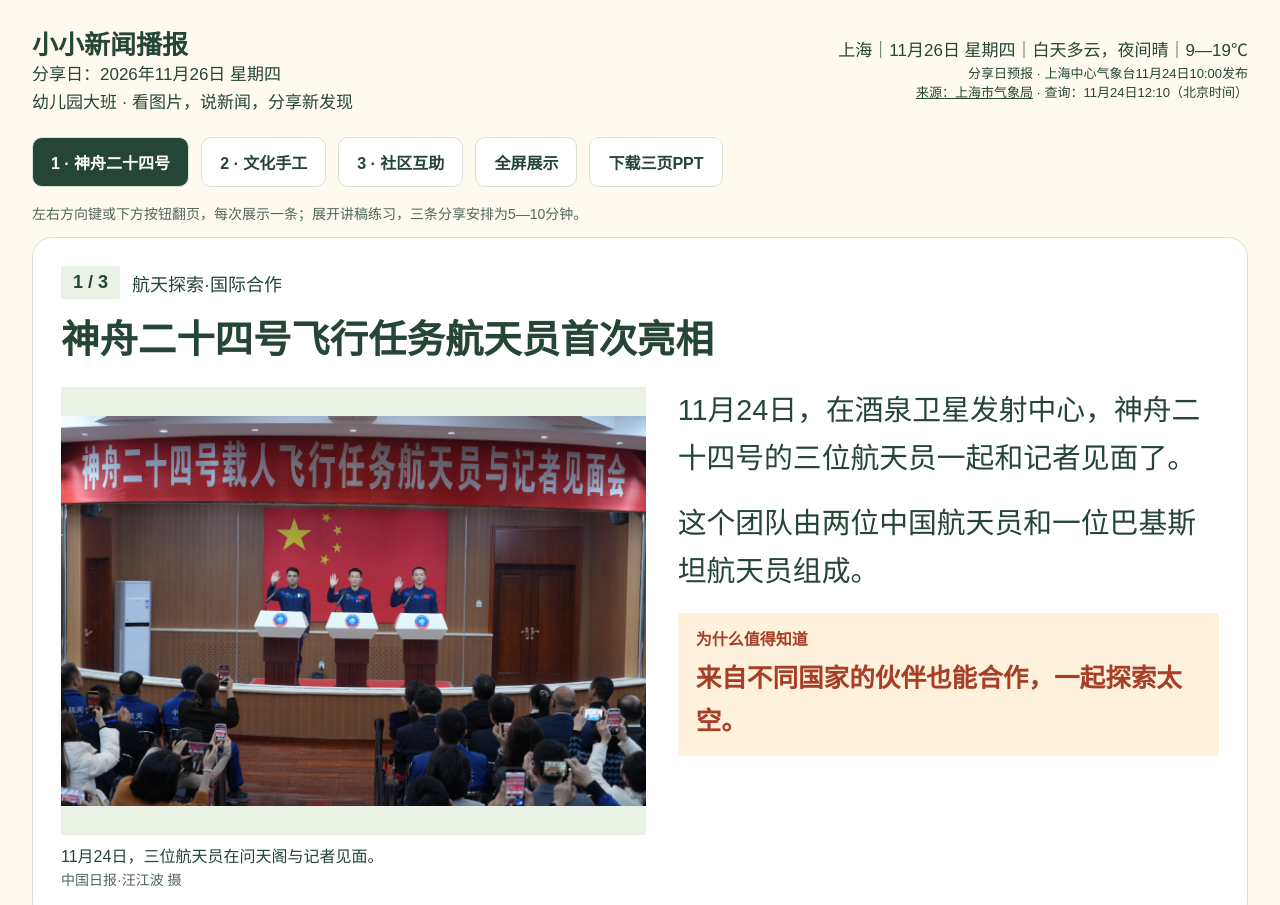
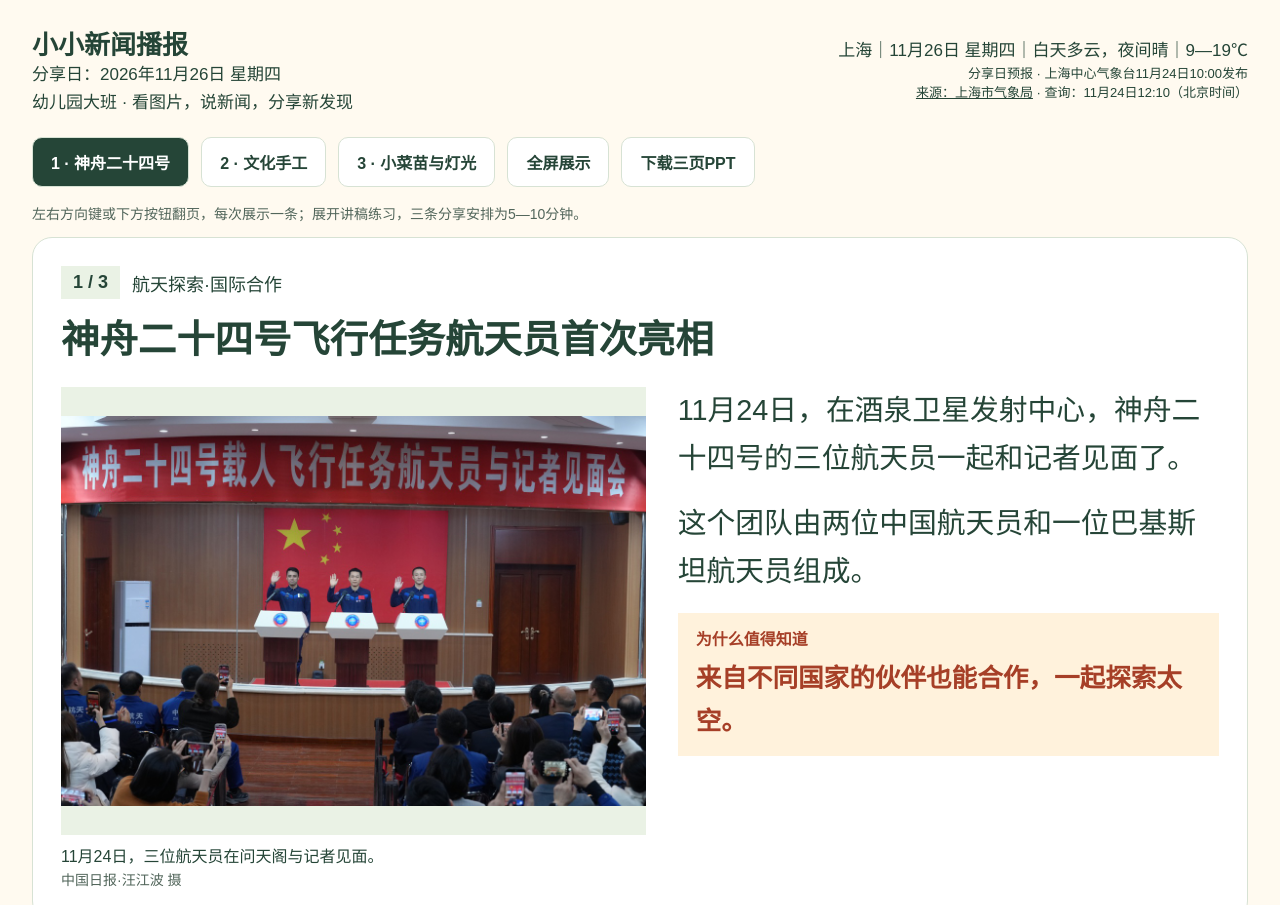
Before and after one commit to solomonhe-hgx/daily-news, a plain HTML site: page daily-news/2026-11-26/index.html in a window 1280 px wide. Shown: the top 905 px of the page. Drawn offline with Linux system fonts and the light colour scheme.

Commit message:
将11月26日第三则更新为植物灯光科普新闻

```diff
--- a/daily-news/2026-11-26/index.html
+++ b/daily-news/2026-11-26/index.html
@@ -31,7 +31,7 @@
   <nav class="toolbar" aria-label="选择新闻">
     <button type="button" data-select="0" aria-pressed="true">1 · 神舟二十四号</button>
     <button type="button" data-select="1" aria-pressed="false">2 · 文化手工</button>
-    <button type="button" data-select="2" aria-pressed="false">3 · 社区互助</button>
+    <button type="button" data-select="2" aria-pressed="false">3 · 小菜苗与灯光</button>
     <button type="button" id="fullscreen">全屏展示</button>
     <a href="今日新闻-2026-11-26.pptx">下载三页PPT</a>
   </nav>
@@ -44,7 +44,7 @@
     <p>练习安排：开场与结尾合计约1分钟；每条看图、讲述与互动约2分钟。互动问题没有唯一答案，不强迫发言。讲稿中的生活比喻是辅助科普，不当作新闻事实。</p>
     <p class="sources-note">天气是查询时的预报，分享前请再次查看。图片为新闻原报道现场或成果图，保留来源、摄影署名与原图水印；版权归原机构及作者。</p>
   </details>
-  <footer>新闻核验：2026年11月24日19:47（北京时间）。航天报道发布于11月24日，其余两条报道发布于11月23日；均为7天内新闻，手工比赛官网未显示具体时刻。<a href="sources.json">完整来源与统一文案</a> · <a href="../2026-11-24/">周二一期</a></footer>
+  <footer>新闻核验：2026年11月24日21:03（北京时间）。航天报道发布于11月24日，手工比赛报道发布于11月23日，植物灯光现场报道发布于11月21日；均为7天内新闻，手工比赛官网未显示具体时刻。<a href="sources.json">完整来源与统一文案</a> · <a href="../2026-11-24/">周二一期</a></footer>
 </main>
 <script>
 'use strict';
@@ -75,7 +75,7 @@ fetch('sources.json').then(response=>{if(!response.ok)throw new Error('来源文
     const copy=make('div','copy');news.body.forEach(sentence=>copy.append(make('p','sentence',sentence)));
     const purpose=make('p','purpose');purpose.append(make('span','purpose-label',news.purpose_label),make('span','purpose-text',news.purpose));copy.append(purpose);grid.append(figure,copy);article.append(grid);section.append(article);
     const practice=make('details','practice');practice.append(make('summary','','练习讲稿 · 停顿提示 · 简单提问（默认折叠）'));
-    const intro=make('p','',`完整讲述：${news.title}。${news.body.join('')}${news.purpose}`);practice.append(intro);
+    const intro=make('p','',`完整讲述：${news.title}${/[。！？]$/.test(news.title)?'':'。'}${news.body.join('')}${news.purpose}`);practice.append(intro);
     const list=make('ol');news.practice.forEach(line=>list.append(make('li','',line)));practice.append(list);section.append(practice);
     const source=make('details','sources');source.append(make('summary','','新闻、图片与核验信息（给老师和家长）'));
     const facts=make('p','source-row',`发生日期：${news.event_date}；报道：${news.reported_at}；地点：${news.location}；机构：${news.organization}。`);source.append(facts);
--- a/daily-news/2026-11-26/sources.json
+++ b/daily-news/2026-11-26/sources.json
@@ -5,7 +5,7 @@
   "audience": "幼儿园大班，5—6岁",
   "duration_minutes": "5—10",
   "checked_on": "2026-11-24",
-  "checked_at": "2026-11-24T19:47:33+08:00",
+  "checked_at": "2026-11-24T21:03:45+08:00",
   "execution_time_beijing": "2026-11-24T12:01:26+08:00",
   "share_date_rule": "本次周二执行，制作两天后的同周周四一期；实际触发早于18:00，不修改既定日程。",
   "weather": {
@@ -118,40 +118,44 @@
     },
     {
       "id": "news-3",
-      "topic": "温暖故事·合作互助",
-      "title": "社区志愿者把温暖送到爷爷奶奶身边",
+      "topic": "生活科普·植物与光",
+      "title": "小菜苗为什么能在灯光下长大？",
       "body": [
-        "11月23日，在江苏连云港，社区志愿者为爷爷奶奶免费理发，还提供健康检查和运动指导。",
-        "这些帮助送到了家门口，让爷爷奶奶在熟悉的社区里就能得到照顾。"
+        "11月21日，在安徽合肥的实验室里，小菜苗在专门的灯光下生长。",
+        "科研人员能调节灯光的颜色、亮度和照明时间，为不同植物准备合适的“光配方”。"
       ],
-      "purpose_label": "想一想",
-      "purpose": "和家人在一起时，你能做什么小事，让爷爷奶奶感到温暖？",
-      "question": "照片里的志愿者正在帮助爷爷做什么？",
+      "purpose_label": "十万个为什么",
+      "purpose": "没有阳光照进来，灯光为什么也能帮小菜苗长大？",
+      "question": "照片里的灯光是什么颜色？",
       "practice": [
-        "请看照片，找一找理发的志愿者和坐着的爷爷。［停顿5秒］问：照片里的志愿者正在帮助爷爷做什么？",
+        "先看照片，找一找绿叶子，再看看种植箱里的灯光。问：照片里的灯光是什么颜色？［停顿5秒，请两位小朋友说一说］",
         "读完整标题和两句新闻。［每句后停顿3秒］",
-        "辅助解释，不是新增事实：志愿者就是愿意用自己的时间和本领帮助别人的人。照片里的人在理发，健康检查和运动指导由原报道的其他现场照片核实。",
-        "问：和家人在一起时，你能做什么小事，让爷爷奶奶感到温暖？［先想10秒，再请两位小朋友回答］",
-        "可以在家长陪伴下问好、聊聊天、递轻轻的小东西。理发、用药和健康检查要交给大人或专业人员，小朋友不模仿操作。［停顿］谢谢大家！"
+        "问：没有阳光照进来，灯光为什么也能帮小菜苗长大？［先想10秒，听听大家的猜想，不急着纠正］",
+        "辅助科普，不是本次报道的新发现：叶子会利用合适的光、水和空气制造养分，这叫光合作用。合适的人工光也能提供光能，不一定非要太阳直接照着。",
+        "补充说明：植物还需要水、养分和合适的温度；不同植物需要的光不同。实验灯光经过科研人员调节，不是随便开一盏台灯就能让所有植物长得好。",
+        "小观察：可以和家长一起看看窗边植物的叶子和光线，不触碰电线，不直视实验灯。今天的照片展示的是专业实验室，不要求在家安装种植灯。",
+        "给讲述者的事实边界：报道记录记者11月21日看到的系统和植物，不代表系统那天才被发明；“光配方”只是帮助理解的说法。［停顿］谢谢大家！"
       ],
-      "date": "2026-11-23",
-      "event_date": "2026-11-23",
-      "reported_at": "2026-11-23T22:38:00+08:00",
-      "location": "江苏省连云港市连云区墟沟街道南巷社区",
-      "organization": "南巷社区志愿者及老年居民",
-      "people": "原报道未列出志愿者及居民姓名；摄影王春",
-      "publisher": "新华社官方账号（搜狐平台）",
-      "original_title": "江苏连云港：社区暖心服务惠及银发居民",
-      "url": "https://www.sohu.com/a/1105404380_267106/",
-      "corroborating_url": "https://www.xhby.net/content/s6b03bf2ce4b03222a071109b.html",
-      "verification": "新华社官方账号原发三张图片的图注均明确11月23日、南巷社区，分别为义诊、瑜伽指导、义务理发；署名新华社发（王春摄）。账号发布地北京市不作为事件地点。交汇点同日现场报道交叉确认助老服务。",
-      "image": "lianyungang-volunteers.jpeg",
-      "image_url": "https://q5.itc.cn/q_70/images03/20261123/ec89f5f0839f44f097297d5d1c687948.jpeg",
-      "caption": "11月23日，南巷社区志愿者为老年人义务理发。",
-      "original_caption": "11月23日，在江苏省连云港市连云区墟沟街道南巷社区，志愿者为老年人义务理发。新华社发（王春摄）",
-      "photo_date": "2026-11-23",
-      "credit": "新华社发·王春 摄",
-      "image_verified": "直接对应原发第三张理发现场照片；志愿者为披蓝色围布的老人理发，旁边居民观看。不是泛用助老图片。",
+      "date": "2026-11-21",
+      "event_date": "2026-11-21",
+      "event_date_note": "采用图注明确的记者现场观察及拍摄日期；系统首次研发日期原文未说明。",
+      "reported_at": "2026-11-21T19:50:43+08:00",
+      "location": "安徽省合肥市，中国科学技术大学先进技术研究院农业光学实验室",
+      "organization": "中国科学技术大学先进技术研究院农业光学研究团队",
+      "people": "研究员张放心；记者、摄影张俊",
+      "publisher": "中国新闻网",
+      "original_title": "中国科研团队给植物定制专属“光配方”",
+      "url": "https://www.chinanews.com.cn/gn/2026/11-21/10735847.shtml",
+      "corroborating_url": "http://news.ustc.edu.cn/info/1056/96996.htm",
+      "corroborating_note": "中国科大新闻网11月23日转载同一篇现场报道，属于校方同源确认，不是第二项独立实验。",
+      "verification": "中新网11月21日现场报道及图注确认合肥、农业光学实验室和种植箱；正文明确植物在人工光下生长，系统可分别调节光强、光谱、光周期。用儿童能理解的颜色、亮度、照明时间解释，不采用番茄红蓝比例、口感改善或不到10%太阳光等概括，不称首次发明或重大突破。辅助讲稿中的光合作用解释与本次新闻事实分开。",
+      "image": "plant-light.jpg",
+      "image_url": "https://i2.chinanews.com.cn/simg/ypt/2026/261121/8d355863-b4d9-4e01-99c9-9a1cb7650753_zsite.jpg",
+      "caption": "11月21日，科研人员查看灯光下的植物生长情况。",
+      "original_caption": "11月21日，科研人员正在查看种植箱内植物生长情况。记者张俊 摄",
+      "photo_date": "2026-11-21",
+      "credit": "中国新闻网·张俊 摄",
+      "image_verified": "原报道第一张种植箱实景照片，科研人员查看绿叶植物，箱内可见粉紫色灯光；不是植物泛图、效果图或AI图，保留中新网水印。",
       "rights_note": "图片版权归原机构及摄影者；保留来源和署名，仅为新闻课堂讲解引用，不声称取得通用转载许可。"
     }
   ]
```
Also changed, not shown: daily-news/2026-11-26/assets/plant-light.jpg (added), 1 other file.
